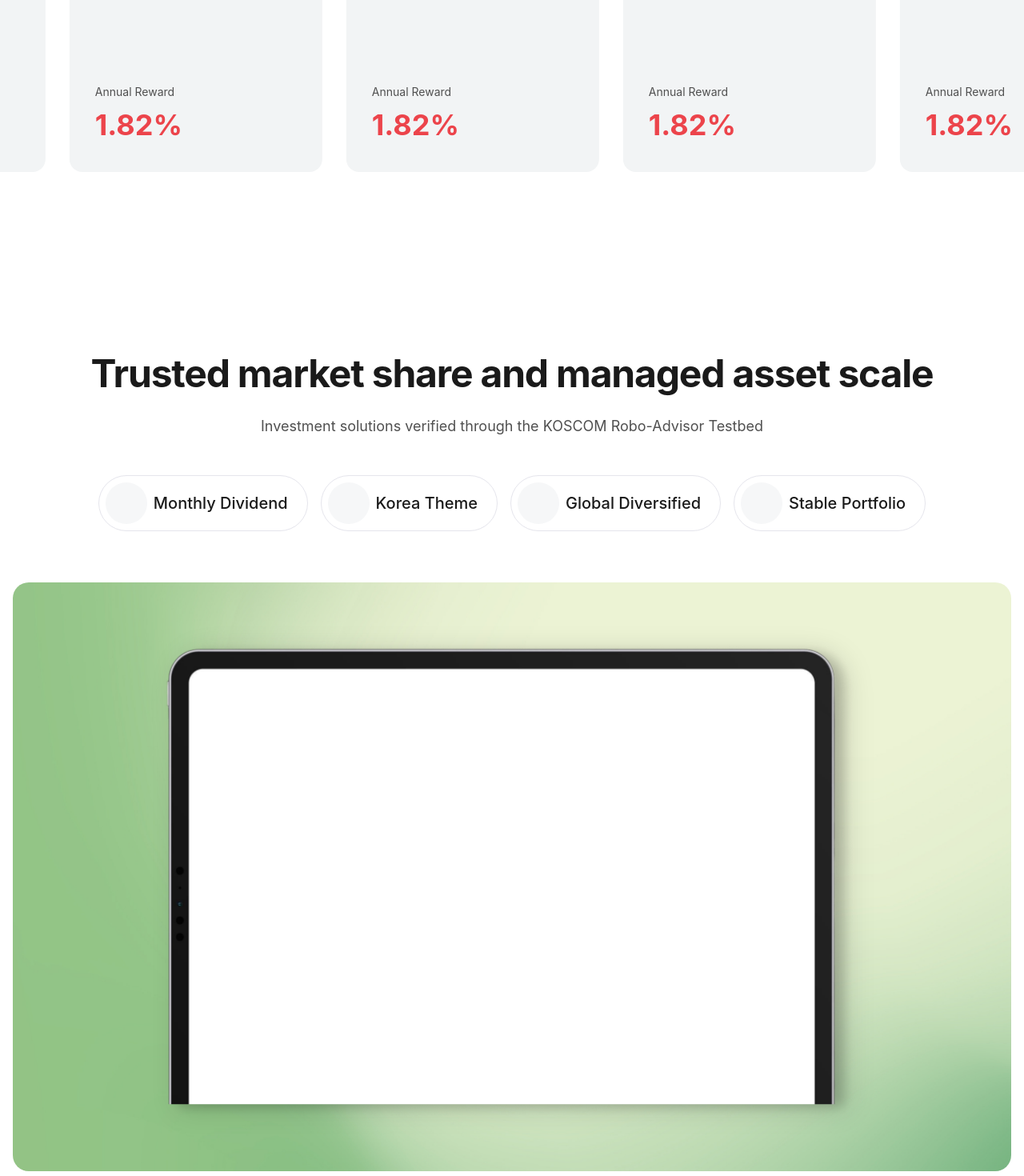
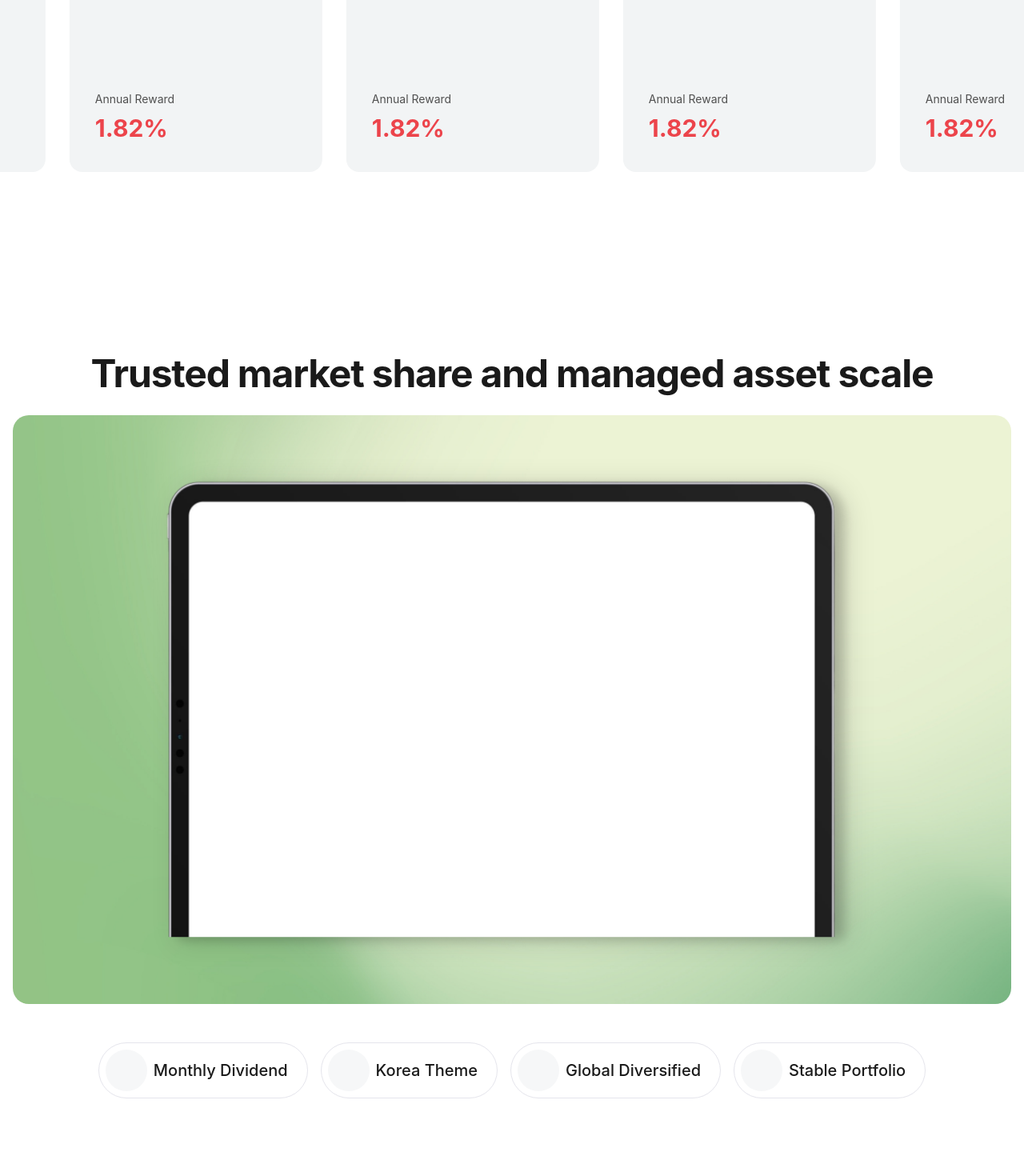
Before and after one commit to signaldecode/crestlab-FE, a Next.js app: page /en in a window 1280 px wide. Shown: the part 5720-7190 px from the top of the page at 80% size. Built offline with nearby package versions, Linux system fonts and the light colour scheme.

Commit message:
feat : 포트폴리오 섹션 수정

```diff
--- a/assets/styles/components/containers/landing/PortfolioMockupContainer.module.scss
+++ b/assets/styles/components/containers/landing/PortfolioMockupContainer.module.scss
@@ -43,7 +43,7 @@
   justify-content: center;
   gap: $spacing-md;
   list-style: none;
-  margin-bottom: $spacing-3xl;
+  margin-top: $spacing-2xl;
 }
 
 .pill {
--- a/assets/styles/components/containers/landing/TokenListContainer.module.scss
+++ b/assets/styles/components/containers/landing/TokenListContainer.module.scss
@@ -166,6 +166,6 @@ $token-reward-red: #ec444b;
   color: $token-reward-red;
 
   @include respond-to(md) {
-    font-size: $font-size-4xl;
+    font-size: $font-size-3xl;
   }
 }
--- a/components/containers/landing/PortfolioMockupContainer.tsx
+++ b/components/containers/landing/PortfolioMockupContainer.tsx
@@ -18,16 +18,7 @@ export default function PortfolioMockupContainer({ messages }: PortfolioMockupCo
     <section className={styles.portfolio}>
       <div className={styles.inner}>
         <h2 className={styles.title}>{messages.title}</h2>
-        <p className={styles.subtitle}>{messages.subtitle}</p>
-
-        <ul className={styles.categories}>
-          {messages.categories.map((cat, i) => (
-            <li key={i} className={styles.pill}>
-              <span className={styles['pill-icon']} />
-              <span className={styles['pill-label']}>{cat.label}</span>
-            </li>
-          ))}
-        </ul>
+        {/* <p className={styles.subtitle}>{messages.subtitle}</p> */}
 
         <div className={styles['mockup-wrap']}>
           <Image
@@ -39,6 +30,16 @@ export default function PortfolioMockupContainer({ messages }: PortfolioMockupCo
             sizes="(max-width: 768px) 100vw, 900px"
           />
         </div>
+
+        <ul className={styles.categories}>
+          {messages.categories.map((cat, i) => (
+            <li key={i} className={styles.pill}>
+              <span className={styles['pill-icon']} />
+              <span className={styles['pill-label']}>{cat.label}</span>
+            </li>
+          ))}
+        </ul>
+
       </div>
     </section>
   );
--- a/messages/ko.json
+++ b/messages/ko.json
@@ -92,12 +92,12 @@
       "description": "방대한 데이터 속에서 보석 같은 기회를 찾아냅니다. 솔라나부터 이더리움까지, 높은 연보상률을 자랑하는 엄선된 코인 시그널을 확인하세요."
     },
     "portfolio": {
-      "title": "믿을 수 있는 시장 점유율에 관리자산 규모까지",
+      "title": "고급 시장 차트 및 트렌드 분석",
       "subtitle": "코스콤 로보어드바이저 테스트베드를 통과한 투자 솔루션",
       "cat1": "월배당투자",
       "cat2": "한국 테마투자",
-      "cat3": "글로벌 분산투자",
-      "cat4": "안정형 포트폴리오"
+      "cat3": "해외투자",
+      "cat4": "비트코인"
     },
     "chat": {
       "title": "실시간 투자 알림",
```
